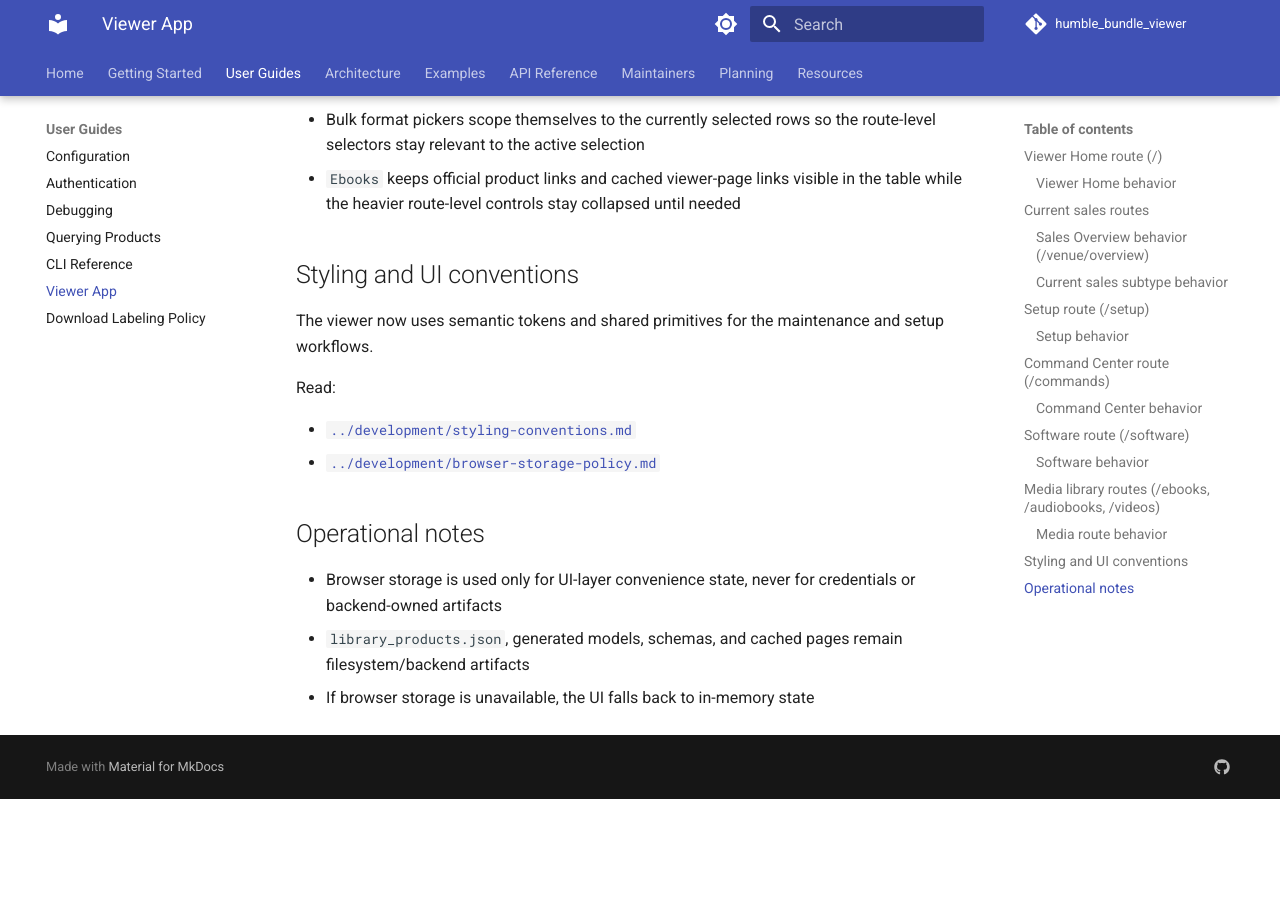
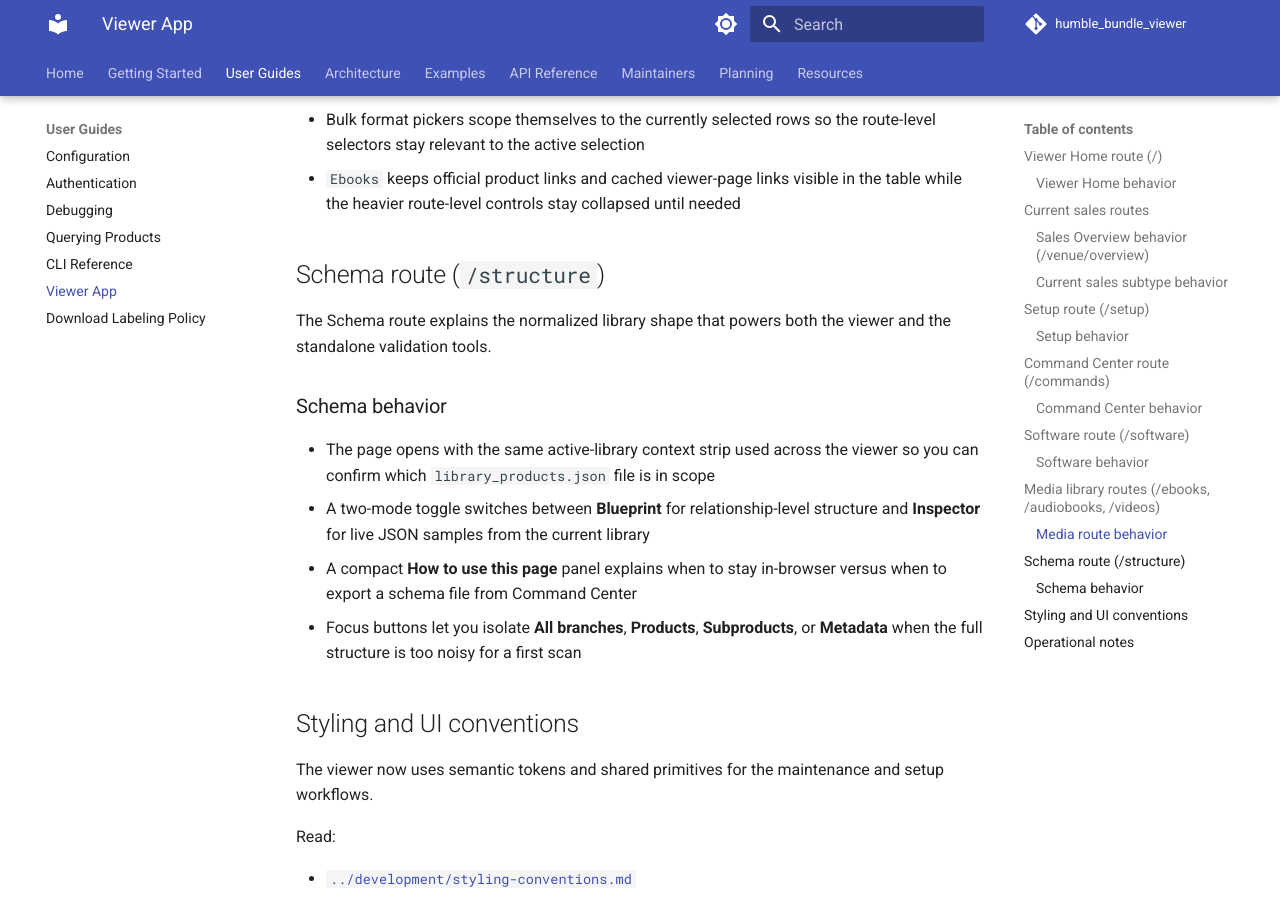
Before and after one commit to seanwhaley/humble_bundle_viewer, an MkDocs documentation site: the page built from docs/guides/viewer-portal.md, in a window 1280 px wide and 900 px high, scrolled down 3211 px. Built offline with MkDocs 1.6.1 and Material for MkDocs 9.7.7, drawn with Linux system fonts in a browser that asks for light colours; comment, search, counter and statistics services are not loaded; the version menu is left out; before the commit the page ends 4010 px from its top, so only the background shows below that.

Commit message:
docs: align viewer guides with rendered routes

```diff
--- a/docs/guides/viewer-portal.md
+++ b/docs/guides/viewer-portal.md
@@ -84,6 +84,17 @@ The media routes now follow the same scan-first pattern as `Software`, with the
 - Bulk format pickers scope themselves to the currently selected rows so the route-level selectors stay relevant to the active selection
 - `Ebooks` keeps official product links and cached viewer-page links visible in the table while the heavier route-level controls stay collapsed until needed
 
+## Schema route (`/structure`)
+
+The Schema route explains the normalized library shape that powers both the viewer and the standalone validation tools.
+
+### Schema behavior
+
+- The page opens with the same active-library context strip used across the viewer so you can confirm which `library_products.json` file is in scope
+- A two-mode toggle switches between **Blueprint** for relationship-level structure and **Inspector** for live JSON samples from the current library
+- A compact **How to use this page** panel explains when to stay in-browser versus when to export a schema file from Command Center
+- Focus buttons let you isolate **All branches**, **Products**, **Subproducts**, or **Metadata** when the full structure is too noisy for a first scan
+
 ## Styling and UI conventions
 
 The viewer now uses semantic tokens and shared primitives for the maintenance and setup workflows.
```
Also changed, not shown: docs/examples/batch-operations.md (+1 -1 lines), docs/examples/library-products-viewer.md (+3 -2 lines), docs/index.md (+2 -2 lines).
